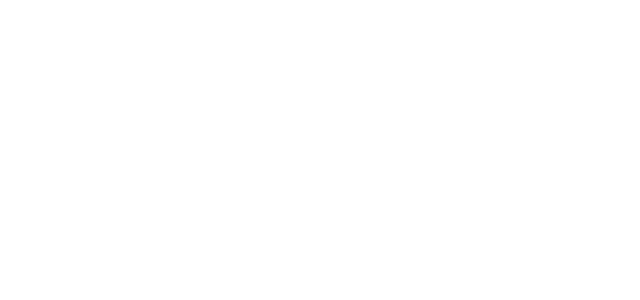
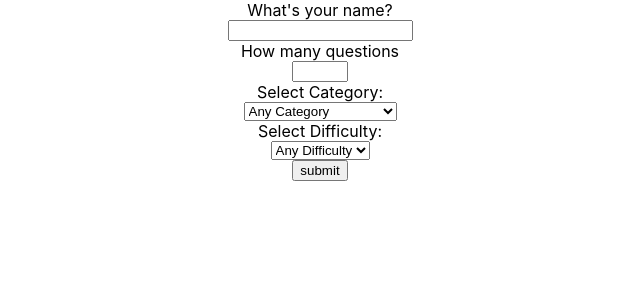
Before and after one commit to FACxBeamery/joao-project-week-6, a React (Create React App) app: page / in a window 1280 px wide. Shown: the top 300 px of the page, without its empty margins (320-960 px from the left). Built offline with nearby package versions, Linux system fonts and the light colour scheme.

Commit message:
App component contionally renders depending on the state

```diff
--- a/src/App.js
+++ b/src/App.js
@@ -1,8 +1,23 @@
-import React from "react";
+import React, { useState } from "react";
 import "./App.css";
+import TriviaConfigForm from "./components/TriviaConfigForm";
+import Trivia from "./components/Trivia";
 
 function App() {
-	return <div className="App"></div>;
+	const [triviaState, setTriviaState] = useState("configuringForm");
+	const [configDetails, setConfigDetails] = useState({});
+	return (
+		<div className="App">
+			{triviaState === "configuringForm" ? (
+				<TriviaConfigForm
+					formState={0}
+					setTriviaState={setTriviaState}
+					setConfigDetails={setConfigDetails}
+				/>
+			) : null}
+			{triviaState === "startTrivia" ? <Trivia /> : null}
+		</div>
+	);
 }
 
 export default App;
```
